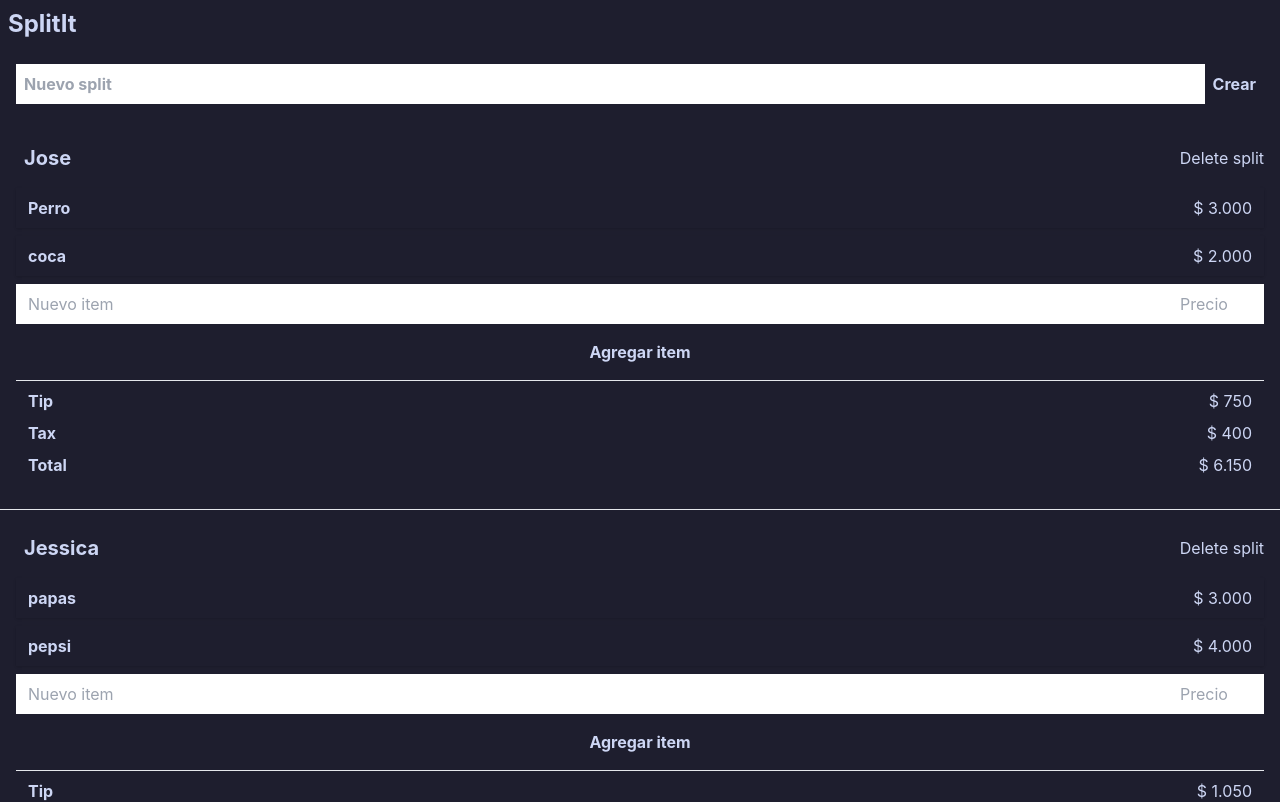
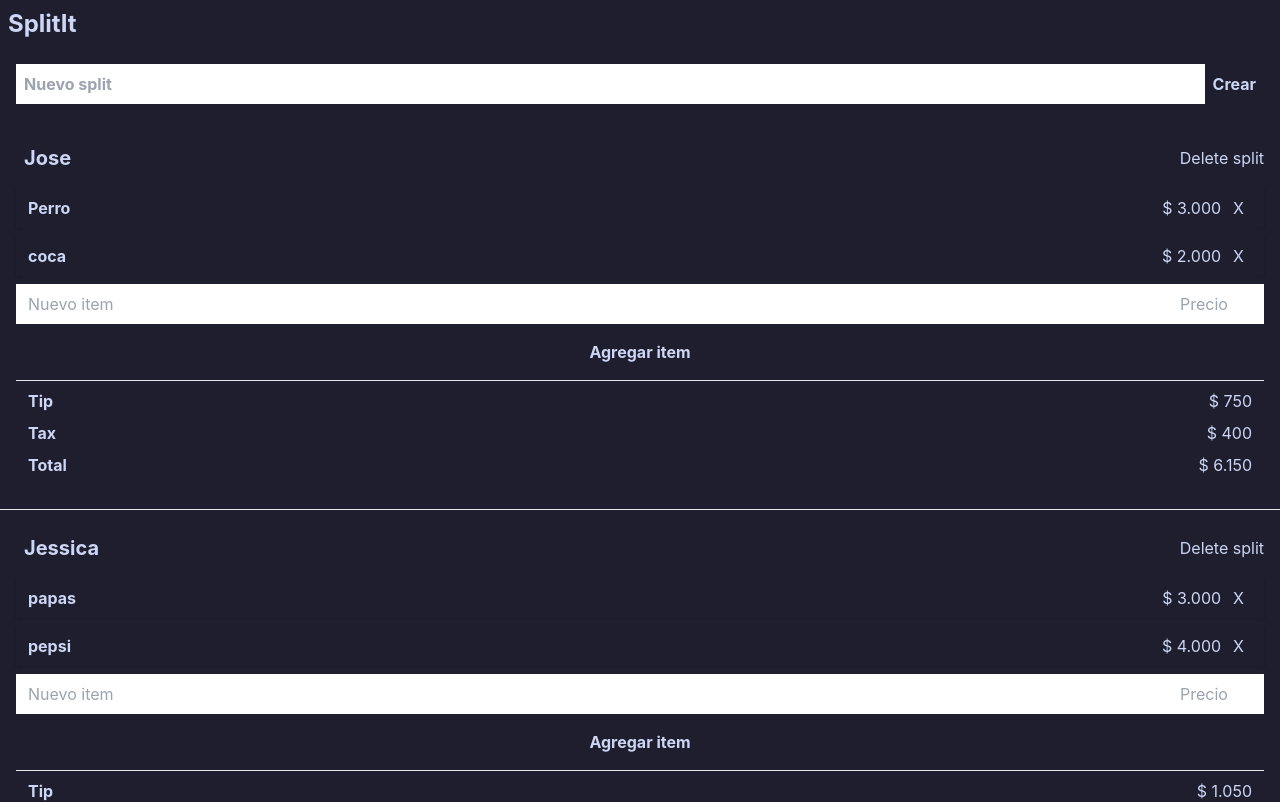
Before and after one commit to Jodarini/SplitIt, a Vue app: page / in a window 1280 px wide. Shown: the top 802 px of the page. Built offline with nearby package versions, Linux system fonts and the light colour scheme; what @catppuccin/tailwindcss would draw is missing.

Commit message:
feat: remove split items

```diff
--- a/src/components/BillComp.vue
+++ b/src/components/BillComp.vue
@@ -52,6 +52,7 @@ const handleKeyDown = (e: KeyboardEvent) => {
 };
 
 const deleteSplit = () => {
+  // TODO: add confirmation prompt
   const indexToRemove = store.bills.findIndex(
     (bill) => bill.id === props.user.id,
   );
--- a/src/components/Item.vue
+++ b/src/components/Item.vue
@@ -1,9 +1,12 @@
 <script setup lang="ts">
 import { computed } from "vue";
 import type { BillItem } from "../App.vue";
+import { store } from "../store";
+
 const props = defineProps<{
   item: BillItem;
 }>();
+
 const formattedAmount = computed(() => {
   if (props.item.price === undefined) return 0;
   return props.item.price.toLocaleString("es-CO", {
@@ -12,6 +15,16 @@ const formattedAmount = computed(() => {
     minimumFractionDigits: 0,
   });
 });
+
+const deleteItem = () => {
+  store.bills.forEach((bill) => {
+    const index = bill.items?.findIndex((item) => item.id === props.item.id);
+
+    if (bill.items != null && index !== -1) {
+      bill.items.splice(index!, 1);
+    }
+  });
+};
 </script>
 
 <template>
@@ -19,6 +32,14 @@ const formattedAmount = computed(() => {
     class="flex w-full justify-between bg-ctp-mantle px-3 py-2 shadow shadow-ctp-crust"
   >
     <p class="font-bold">{{ item.name }}</p>
-    <p class="">{{ formattedAmount }}</p>
+    <div class="flex gap-1">
+      <p class="">{{ formattedAmount }}</p>
+      <button
+        @click="deleteItem"
+        class="rounded px-2 text-ctp-red hover:bg-ctp-surface0"
+      >
+        X
+      </button>
+    </div>
   </div>
 </template>
```
